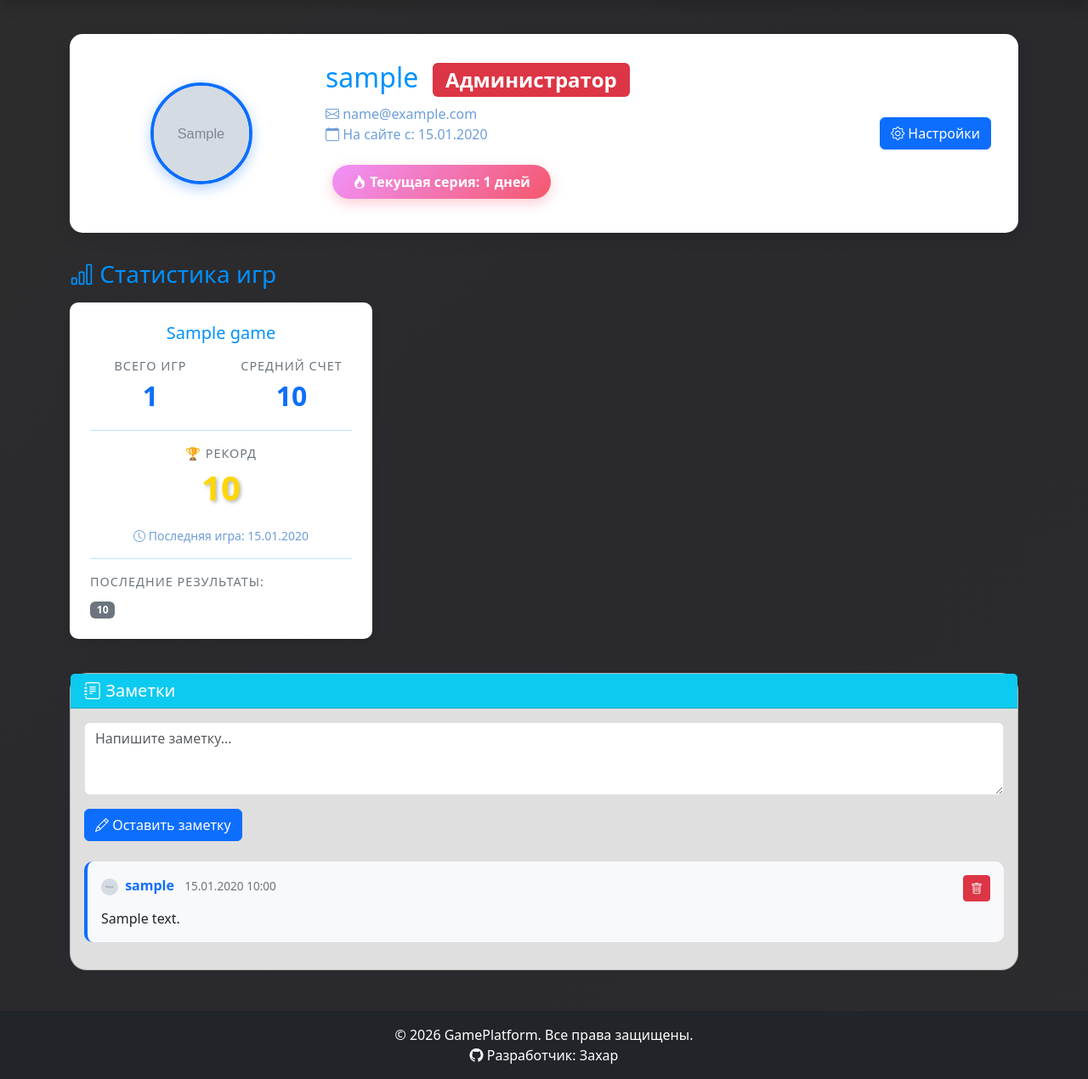
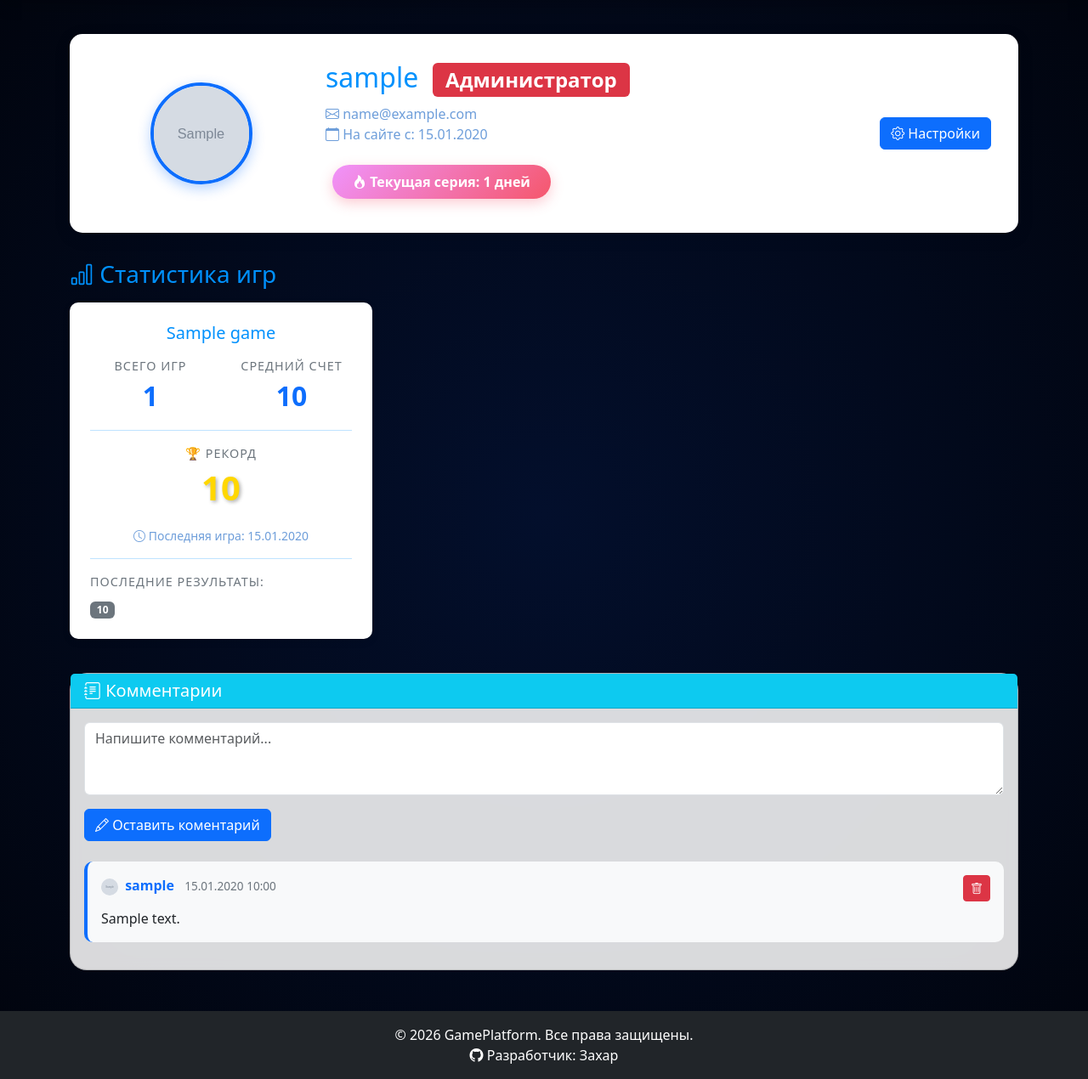
Before and after one commit to BlueLock-wasd/game-platform, a Flask app: a page that uses templates/profile.html in a window 1280 px wide. Shown: the part 57-1327 px from the top of the page at 85% size. Run offline with Flask 3, Linux system fonts and the light colour scheme; a user stored in the database is signed in; tables that the repository leaves empty hold one stand-in row (values such as "Sample post"); grey boxes marked "Sample" are stand-in pictures.

Commit message:
Финальная версия диплома: исправлены ошибки, обновлён код, добавлены скриншоты и диаграммы

```diff
--- a/app.py
+++ b/app.py
@@ -5,7 +5,7 @@ from datetime import date, datetime, timedelta
 from functools import wraps
 import os
 from werkzeug.utils import secure_filename
-
+from sqlalchemy.exc import IntegrityError
 from config import Config
 from models import db, User, Game, GameSession, LoginStreak, Note
 from forms import LoginForm, RegisterForm, ChangePasswordForm, NoteForm
@@ -149,17 +149,17 @@ def admin_panel():
 def profile(username):
     user = User.query.filter_by(username=username).first_or_404()
 
-    # Форма заметки
+    # Форма комментария
     form = NoteForm()
     if form.validate_on_submit() and current_user.is_authenticated:
         note = Note(
-            user_id=user.id,  # кому заметка
+            user_id=user.id,  # кому комментарий
             author_id=current_user.id,  # кто написал
             content=form.content.data
         )
         db.session.add(note)
         db.session.commit()
-        flash('Заметка добавлена', 'success')
+        flash('Комментарий добавлен', 'success')
         return redirect(url_for('profile', username=username))
 
     # Статистика по играм
@@ -183,7 +183,7 @@ def profile(username):
 
     # Серия заходов
     streak = LoginStreak.query.filter_by(user_id=user.id).first()
-    # Заметки для этого пользователя
+    # Комментарии для этого пользователя
     notes = Note.query.filter_by(user_id=user.id).order_by(Note.created_at.desc()).all()
 
     return render_template('profile.html',
@@ -238,32 +238,34 @@ def play_game(game_name):
 @app.route('/api/save_score', methods=['POST'])
 @login_required
 def save_score():
-   try:
-       data = request.get_json()
+    try:
+        data = request.get_json()
+        if not data:
+            return jsonify({'success': False, 'message': 'Нет данных'}), 400
+        game_name = data.get('game')
+        if not game_name:
+            return jsonify({'success': False, 'message': 'Не указана игра'}), 400
 
-       if not data:
-           return jsonify({'success': False, 'message': 'Не удалось получить данные о результате'}), 400
+        # НАХОДИМ ИГРУ В БАЗЕ ДАННЫХ
+        game = Game.query.filter_by(name=game_name).first()
+        if not game:
+            return jsonify({'success': False, 'message': f'Игра "{game_name}" не найдена'}), 404
 
-       game_name = data.get('game')
-       if not game_name:
-           return jsonify({'success': False, 'message': f'Игра "{game_name}" не найдена'}), 404
-
-       session = GameSession(
-           user_id=current_user.id,
-           game_id=game.id,
-           score=data.get('score', 0)
-       )
-       db.session.add(session)
-       db.session.commit()
-
-       return jsonify({'success': False, 'message': 'Результат сохранён!'})
-
-   except IntegrityError:
-       db.session.rollback()
-       return jsonify({'success': False, 'message': 'Ошибка базы данных. Попробуйте позже.'}), 500
-   except Exception as e:
-       db.session.rollback()
-       return jsonify({'success': False, 'message': 'Что-то пошло не так. Попробуйте ещё раз.'}), 500
+        # СОЗДАЁМ ЗАПИСЬ О РЕЗУЛЬТАТЕ
+        session = GameSession(
+            user_id=current_user.id,
+            game_id=game.id,
+            score=data.get('score', 0)
+        )
+        db.session.add(session)
+        db.session.commit()
+        return jsonify({'success': True, 'message': 'Результат сохранён!'})
+    except IntegrityError:
+        db.session.rollback()
+        return jsonify({'success': False, 'message': 'Ошибка базы данных'}), 500
+    except Exception as e:
+        db.session.rollback()
+        return jsonify({'success': False, 'message': f'Ошибка: {str(e)}'}), 500
 
 
 @app.route('/admin/users')
@@ -370,7 +372,6 @@ def upload_avatar():
 @app.route('/api/top_scores')
 def top_scores():
     from models import db, User, GameSession, Game
-    # Делаем сложный запрос: для каждого пользователя — его лучший результат с названием игры
     top = db.session.query(
         User.username,
         GameSession.score,
--- a/static/css/style.css
+++ b/static/css/style.css
@@ -1,6 +1,6 @@
 /* ===== ОСНОВНЫЕ СТИЛИ ===== */
 body {
-    background: linear-gradient(135deg, #2e2d2d 0%, #29292e 50%, #2c2c2e 100%);
+    background: radial-gradient(circle at center, #030F2C 0%, #01040D 100%);
     min-height: 100vh;
     margin: 0;
     color: #0091fd
--- a/templates/admin/dashboard.html
+++ b/templates/admin/dashboard.html
@@ -251,7 +251,6 @@ fetch('/api/game_stats')
             options: {
                 responsive: true,
                 plugins: {
-                    // ===== ВОТ ЭТОТ БЛОК НУЖНО ДОБАВИТЬ =====
                     datalabels: {
                         formatter: (value, context) => {
                             let percentage = ((value / total) * 100).toFixed(1);
@@ -263,11 +262,10 @@ fetch('/api/game_stats')
                         padding: { left: 5, right: 5, top: 3, bottom: 3 },
                         font: { weight: 'bold', size: 12 }
                     },
-                    // ===== КОНЕЦ БЛОКА =====
                     tooltip: { enabled: true }
                 }
             },
-            // ===== И ЭТУ СТРОКУ (активация плагина) =====
+            // ===== (активация плагина) =====
             plugins: [ChartDataLabels]
         });
     });
--- a/templates/games/dino.html
+++ b/templates/games/dino.html
@@ -22,9 +22,6 @@
                     <div class="mt-3">
                         <button class="btn btn-success" onclick="startGame()">
                             <i class="bi bi-play"></i> Старт
-                        </button>
-                        <button class="btn btn-danger" onclick="stopGame()">
-                            <i class="bi bi-stop"></i> Стоп
                         </button>
                     </div>
 
--- a/templates/profile.html
+++ b/templates/profile.html
@@ -119,7 +119,7 @@
         <div class="col-12">
             <div class="card">
                 <div class="card-header bg-info text-white">
-                    <h5 class="mb-0"><i class="bi bi-journal-text"></i> Заметки</h5>
+                    <h5 class="mb-0"><i class="bi bi-journal-text"></i> Комментарии</h5>
                 </div>
                 <div class="card-body">
                     <!-- Форма заметки (только для авторизованных) -->
@@ -127,10 +127,10 @@
                     <form method="POST" class="mb-4">
                         {{ form.hidden_tag() }}
                         <div class="mb-3">
-                            {{ form.content(class="form-control", rows="3", placeholder="Напишите заметку...") }}
+                            {{ form.content(class="form-control", rows="3", placeholder="Напишите комментарий...") }}
                         </div>
                         <button type="submit" class="btn btn-primary">
-                            <i class="bi bi-pencil"></i> Оставить заметку
+                            <i class="bi bi-pencil"></i> Оставить коментарий
                         </button>
                     </form>
                     {% endif %}
@@ -162,7 +162,7 @@
                         </div>
                         {% endfor %}
                     {% else %}
-                        <p class="text-muted text-center">Пока нет заметок</p>
+                        <p class="text-muted text-center">Пока нет комментариев</p>
                     {% endif %}
                 </div>
             </div>
```
